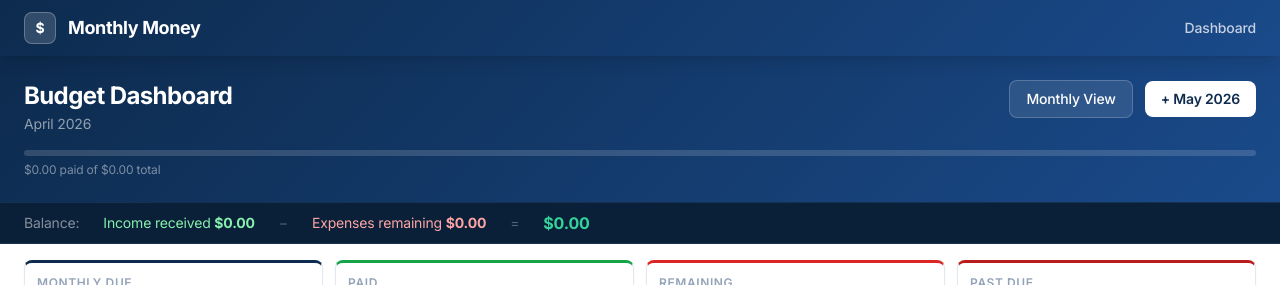
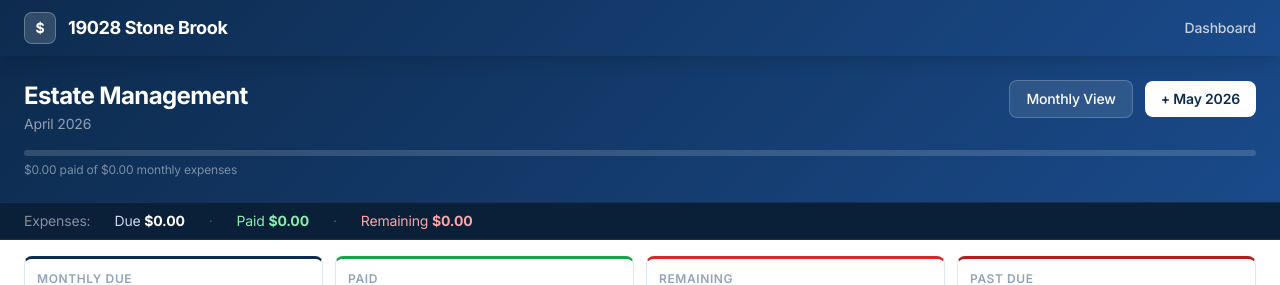
Before and after one commit to AI-VisionariesStudio/monthly-money, a Next.js app: page /dashboard in a window 1280 px wide. Shown: the top 285 px of the page. Built offline with nearby package versions, Linux system fonts and the light colour scheme; no server answers; the database is empty.

Commit message:
fix: rename to 19028 Stone Brook / Estate Management, green+black bars expenses-only

```diff
--- a/app/dashboard/page.tsx
+++ b/app/dashboard/page.tsx
@@ -175,7 +175,6 @@ export default function DashboardPage() {
   const totalDue  = mDue + aDue + lDue;
   const totalPaid = mPaid + aPaid + lPaid;
   const totalRem  = mRem + aRem + lRem;
-  const pctPaid   = totalDue > 0 ? (totalPaid / totalDue) * 100 : 0;
   const netBalance = iRec - totalRem;
 
   const nonIncomeExpenses = expenses.filter(e => e.frequency !== "income");
@@ -203,7 +202,7 @@ export default function DashboardPage() {
         <div className="max-w-screen-2xl mx-auto px-6 py-6">
           <div className="flex items-start justify-between">
             <div>
-              <h1 className="text-2xl font-bold text-white tracking-tight">Budget Dashboard</h1>
+              <h1 className="text-2xl font-bold text-white tracking-tight">Estate Management</h1>
               <p className="text-sm mt-0.5" style={{ color: "rgba(255,255,255,0.55)" }}>{fmtMonth(monthKey)}</p>
             </div>
             <div className="flex items-center gap-3">
@@ -220,28 +219,26 @@ export default function DashboardPage() {
             </div>
           </div>
 
-          {/* Progress bar */}
+          {/* Progress bar — monthly expenses only */}
           <div className="mt-4 h-1.5 rounded-full overflow-hidden" style={{ background: "rgba(255,255,255,0.15)" }}>
             <div className="h-full rounded-full transition-all duration-700"
-              style={{ width: `${pctPaid}%`, background: "linear-gradient(90deg, #34d399, #10b981)" }} />
+              style={{ width: `${mDue > 0 ? (mPaid / mDue) * 100 : 0}%`, background: "linear-gradient(90deg, #34d399, #10b981)" }} />
           </div>
           <p className="text-xs mt-1.5" style={{ color: "rgba(255,255,255,0.45)" }}>
-            {fmt(totalPaid)} paid of {fmt(totalDue)} total
+            {fmt(mPaid)} paid of {fmt(mDue)} monthly expenses
           </p>
         </div>
       </div>
 
-      {/* ── Sticky balance bar ───────────────────────────────────────────── */}
+      {/* ── Sticky balance bar — expenses only ──────────────────────────── */}
       <div className="sticky top-0 z-20 border-b" style={{ background: "#0a1f38", borderColor: "#163152" }}>
         <div className="max-w-screen-2xl mx-auto px-6 py-2 flex items-center gap-6 text-sm">
-          <span style={{ color: "rgba(255,255,255,0.5)" }}>Balance:</span>
-          <span style={{ color: "#86efac" }}>Income received <strong>{fmt(iRec)}</strong></span>
-          <span style={{ color: "rgba(255,255,255,0.3)" }}>−</span>
-          <span style={{ color: "#fca5a5" }}>Expenses remaining <strong>{fmt(totalRem)}</strong></span>
-          <span style={{ color: "rgba(255,255,255,0.3)" }}>=</span>
-          <span className="font-bold text-base" style={{ color: netBalance >= 0 ? "#34d399" : "#f87171" }}>
-            {fmt(netBalance)}
-          </span>
+          <span style={{ color: "rgba(255,255,255,0.5)" }}>Expenses:</span>
+          <span style={{ color: "#c8d8ea" }}>Due <strong style={{ color: "#fff" }}>{fmt(totalDue)}</strong></span>
+          <span style={{ color: "rgba(255,255,255,0.25)" }}>·</span>
+          <span style={{ color: "#86efac" }}>Paid <strong>{fmt(totalPaid)}</strong></span>
+          <span style={{ color: "rgba(255,255,255,0.25)" }}>·</span>
+          <span style={{ color: "#fca5a5" }}>Remaining <strong>{fmt(totalRem)}</strong></span>
         </div>
       </div>
 
--- a/app/layout.tsx
+++ b/app/layout.tsx
@@ -24,7 +24,7 @@ export default function RootLayout({ children }: Readonly<{ children: React.Reac
                 $
               </div>
               <span className="text-lg font-bold tracking-tight" style={{ color: "#fff", letterSpacing: "-0.02em" }}>
-                Monthly Money
+                19028 Stone Brook
               </span>
             </Link>
             <nav className="flex items-center gap-6 text-sm">
```
